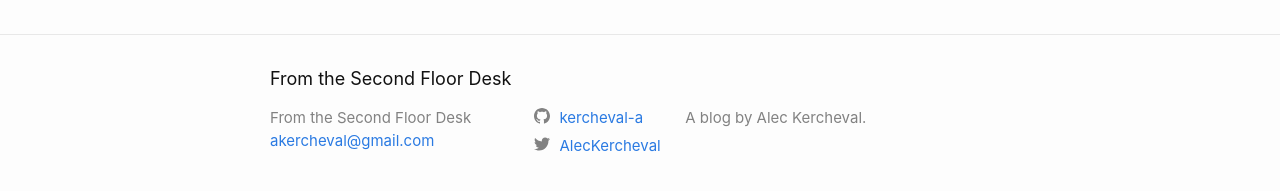
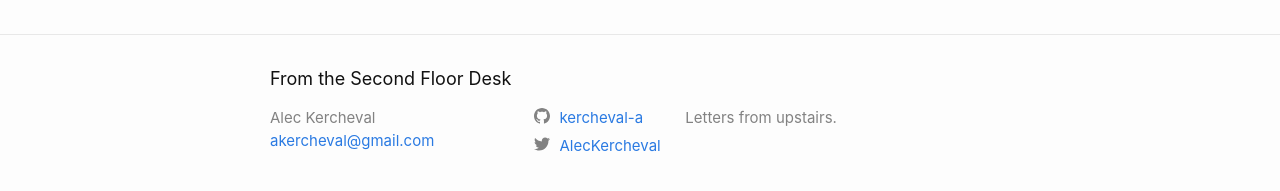
Before and after one commit to kercheval-a/kercheval-a, a Jekyll site: the page built from index.markdown, in a window 1280 px wide. Shown: the part 683-874 px from the top of the page. Built offline with Jekyll 4.4.1, drawn with Linux system fonts in a browser that asks for light colours.

Commit message:
troubleshoot

```diff
--- a/_config.yml
+++ b/_config.yml
@@ -20,8 +20,9 @@
 
 title: From the Second Floor Desk
 email: akercheval@gmail.com
+author: Alec Kercheval
 description: >- # this means to ignore newlines until "baseurl:"
-  A blog by Alec Kercheval.
+  Letters from upstairs.
 baseurl: "/kercheval-a" # the subpath of your site, e.g. /blog
 url: "https://kercheval-a.github.io" # the base hostname & protocol for your site, e.g. http://example.com
 twitter_username: AlecKercheval
```
